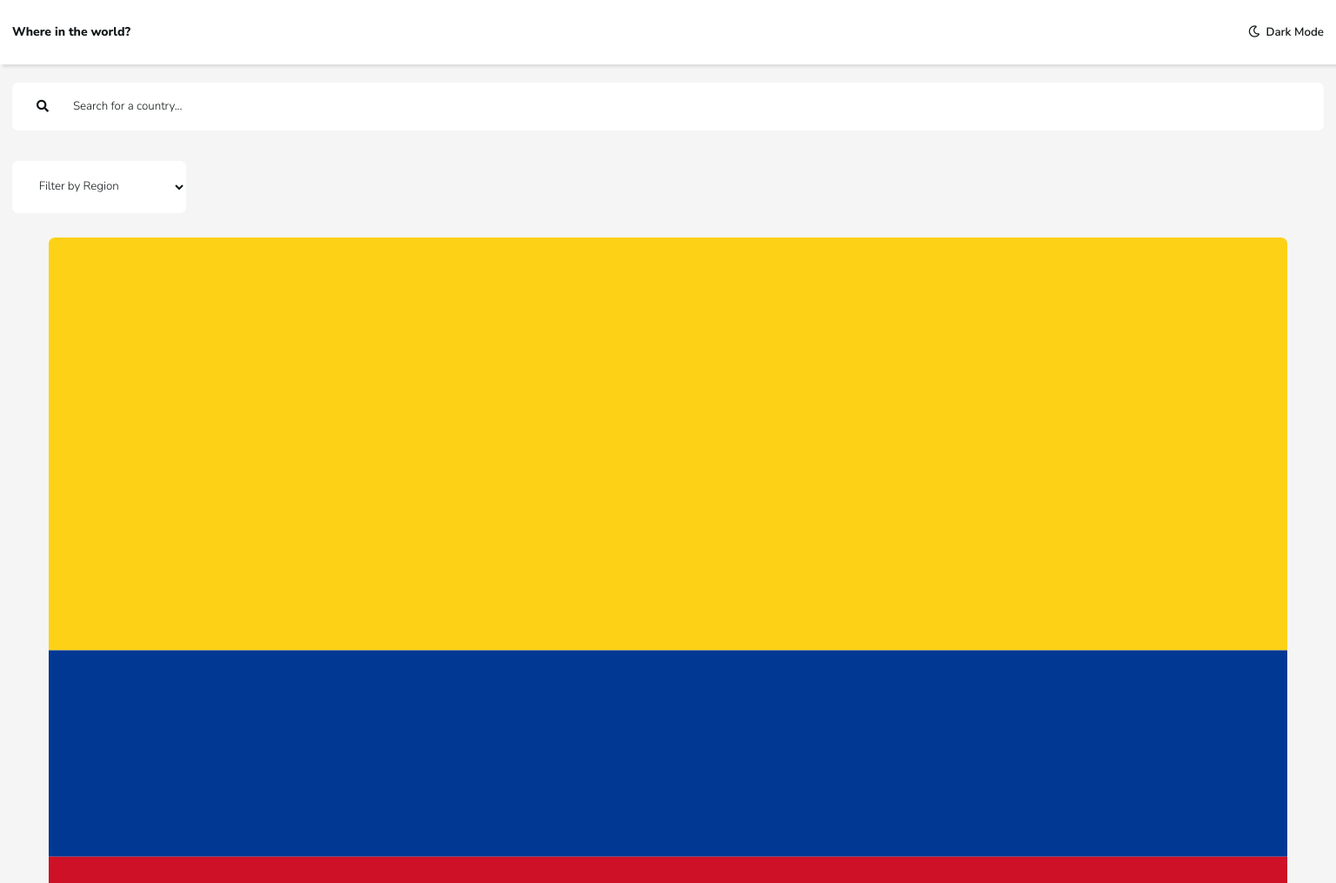
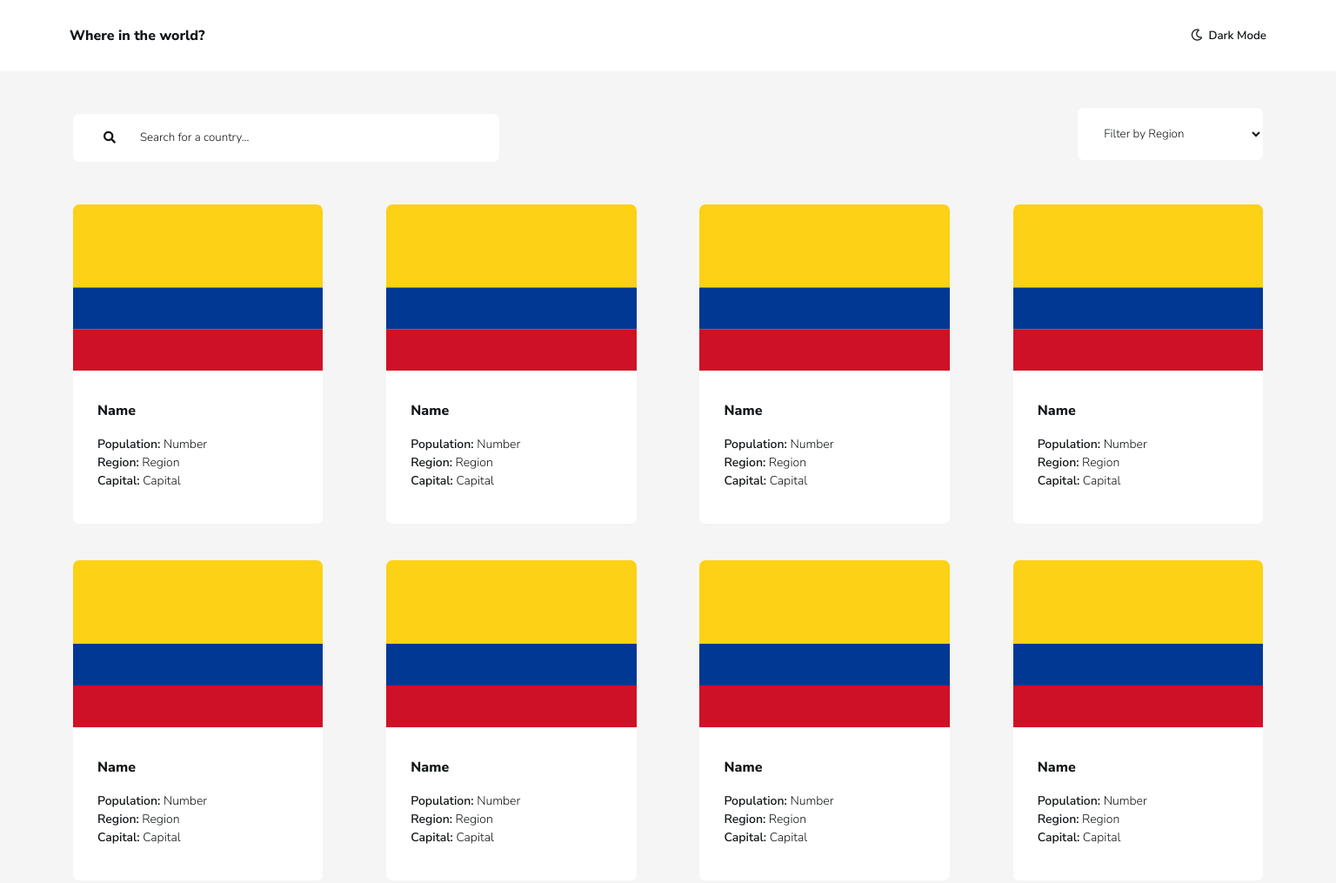
Before and after one commit to MassimoRosas/react-countries, a React app: page / in a window 1536 px wide. Shown: the top 1015 px of the page at 87% size. Built offline with nearby package versions, Linux system fonts and the light colour scheme.

Commit message:
desktop style (1440px)

```diff
--- a/src/components/Header/header.scss
+++ b/src/components/Header/header.scss
@@ -26,3 +26,10 @@
     font-weight: $font-weight-medium;
   }
 }
+
+@media screen and (min-width: 1440px) {
+  .header {
+    padding: 2em 5em;
+    font-size: $font-size-detail;
+  }
+}
--- a/src/components/Main/CountriesList/Country/country.scss
+++ b/src/components/Main/CountriesList/Country/country.scss
@@ -28,7 +28,11 @@
         margin-bottom: 0.5em;
       }
     }
-
-
   }
 }
+
+@media screen and (min-width: 1440px) {
+  .country {
+    width: 21%;
+  }
+}
--- a/src/components/Main/CountriesList/countrieslist.scss
+++ b/src/components/Main/CountriesList/countrieslist.scss
@@ -1,3 +1,12 @@
 .countrieslist {
   padding: 1em 4em;
 }
+
+@media screen and (min-width: 1440px) {
+  .countrieslist {
+    padding: 2em 1em;
+    display: flex;
+    flex-wrap: wrap;
+    justify-content: space-between;
+  }
+}
--- a/src/components/Main/CountriesList/index.js
+++ b/src/components/Main/CountriesList/index.js
@@ -8,6 +8,11 @@ const CountriesList = () => (
     <Country />
     <Country />
     <Country />
+    <Country />
+    <Country />
+    <Country />
+    <Country />
+    <Country />
   </div>
 );
 
--- a/src/components/Main/FilterForm/filterform.scss
+++ b/src/components/Main/FilterForm/filterform.scss
@@ -4,7 +4,7 @@
   padding: 1em;
 
   .filterform-select {
-    width: 15em;
+    width: 16em;
     padding: 1.5em 2em;
     background-color: var(--theme-elements);
     border: none;
--- a/src/components/Main/SearchForm/searchform.scss
+++ b/src/components/Main/SearchForm/searchform.scss
@@ -1,7 +1,7 @@
 @import '../../../styles/vars';
 
 .searchform {
-  padding: 1em 2em;
+  padding: 1em 2.5em;
   background-color: var(--theme-elements);
   margin: 1.5em 1em;
   border-radius: 0.5em;
@@ -28,3 +28,9 @@
     }
   }
 }
+
+@media screen and (min-width: 1440px) {
+  .searchform {
+    width: 35em;
+  }
+}
--- a/src/components/Main/index.js
+++ b/src/components/Main/index.js
@@ -8,8 +8,10 @@ import './main.scss';
 
 const Main = () => (
   <main className="main">
-    <SearchForm />
-    <FilterForm />
+    <div className="main-forms">
+      <SearchForm />
+      <FilterForm />
+    </div>
     <CountriesList />
   </main>
 );
--- a/src/components/Main/main.scss
+++ b/src/components/Main/main.scss
@@ -2,3 +2,14 @@
   background-color: var(--theme-background);
   color: var(--theme-text);
 }
+
+@media screen and (min-width: 1440px) {
+  .main {
+    padding: 2em 5em;
+
+    .main-forms {
+      display: flex;
+      justify-content: space-between;
+    }
+  }
+}
```
